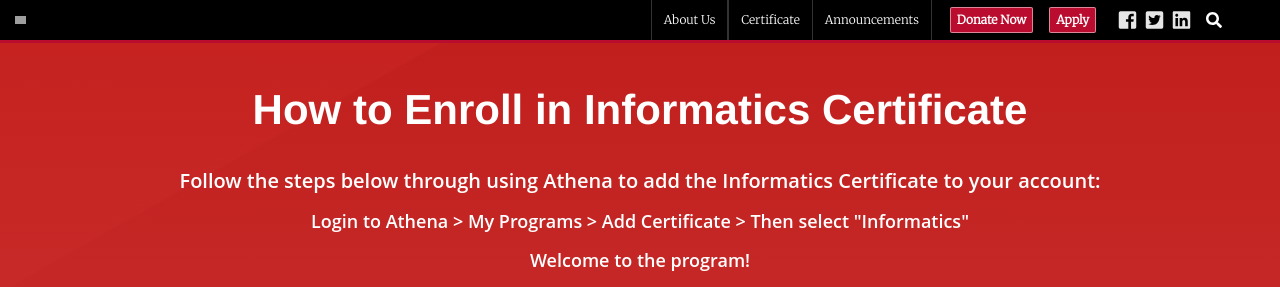
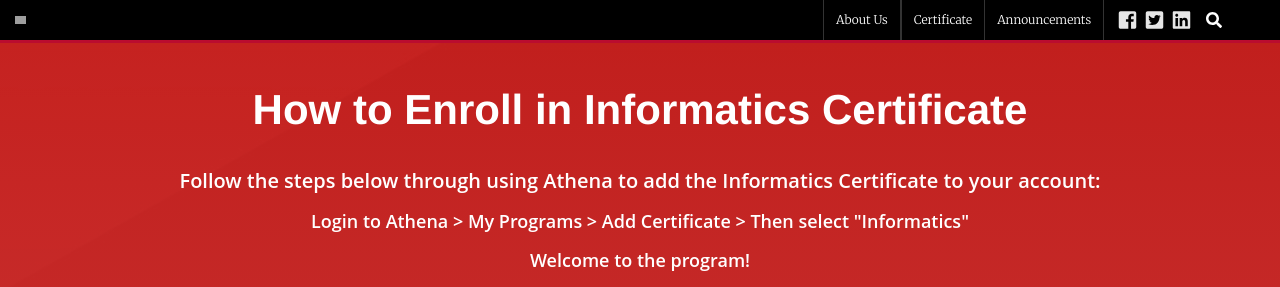
Before and after one commit to Georgia-Informatics-Institutes/Georgia-Informatics-Institutes.github.io, a Jekyll site: the page built from certificate.md, in a window 1280 px wide and 900 px high, cut to the strip 0-287 px from the top of the window. Built offline with Jekyll 4.4.1, drawn with Linux system fonts in a browser that asks for light colours; our own code applies the rules of GitHub Pages for plain Markdown files; grey boxes are pictures that could not be loaded.

Commit message:
Removed apply and donate buttons from header

```diff
--- a/_includes/header.html
+++ b/_includes/header.html
@@ -34,14 +34,14 @@
           </ul>
           {%- endif -%}
           <!-- Button Links -->
-          <ul class="ugaheader__nav-list ugaheader__nav-buttons">
+          <!--<ul class="ugaheader__nav-list ugaheader__nav-buttons">
             <li class="ugaheader__nav-list-element">
               <a class="ugaheader__nav-list-link" href="">Donate Now</a>
             </li>
             <li class="ugaheader__nav-list-element">
               <a class="ugaheader__nav-list-link" href="">Apply</a>
             </li>
-          </ul>
+          </ul> -->
           <!-- Social Media Icons (FontAwesome 5) -->
           <ul class="ugaheader__nav-list ugaheader__nav-icons">
             <li class="ugaheader__nav-list-element">
```
